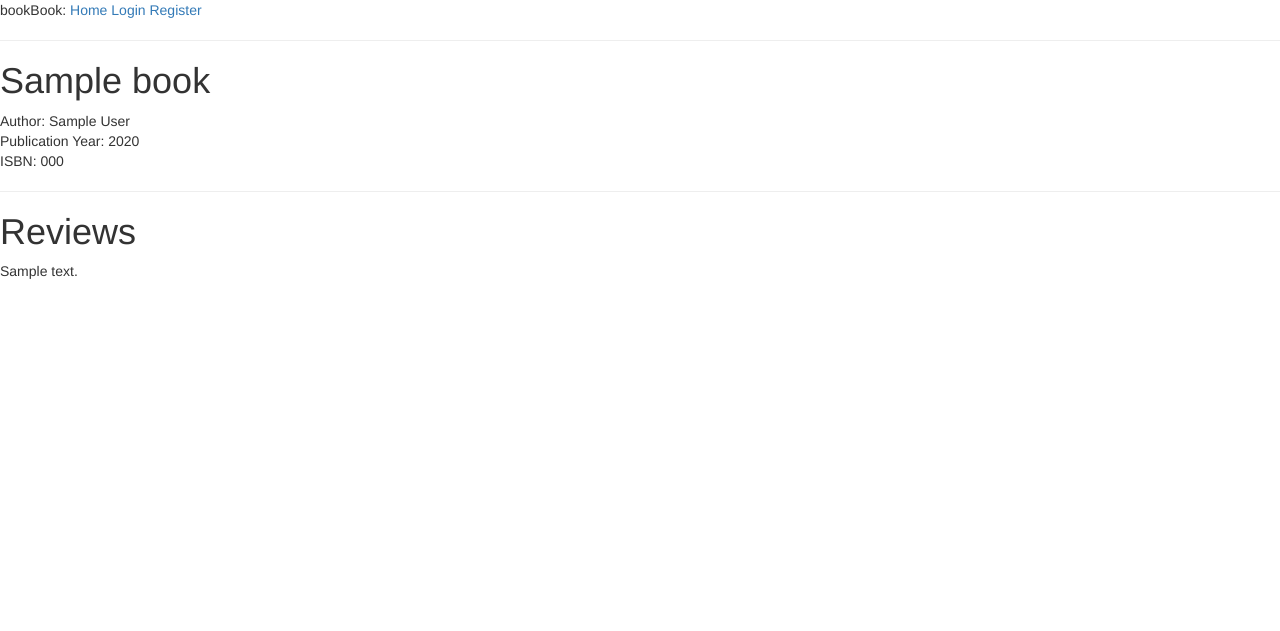
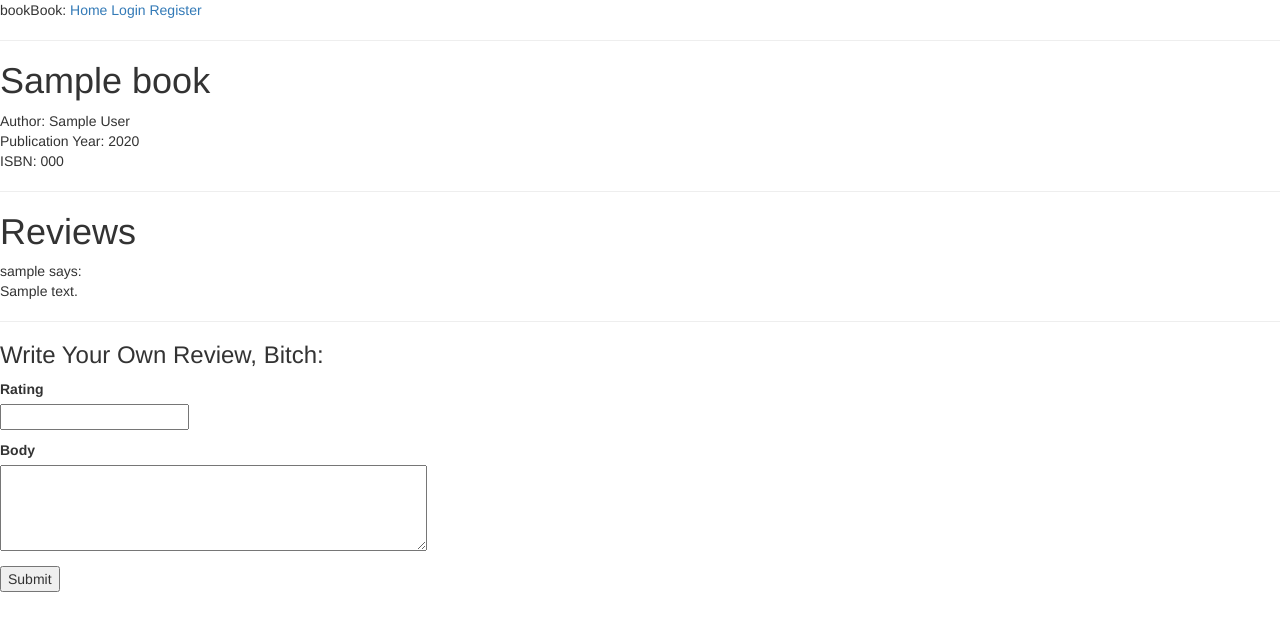
Before and after one commit to e2nguyen/bookBook, a Flask app: template templates/book.html in a window 1280 px wide. Shown: the top 631 px of the page. Run offline with Flask 2, Linux system fonts and the light colour scheme; the template is opened without the code that fills it: most values are stand-ins (such as "Sample title", 1, 10 or a date in 2020); form fields are guessed from the names that the template uses; some libraries are stand-ins or nearby versions.

Commit message:
Added review submission form

```diff
--- a/models.py
+++ b/models.py
@@ -45,6 +45,7 @@ class Book(Base):
 class Review(Base):
   __tablename__='reviews'
   id = Column(Integer, primary_key=True)
+  rating = Column(String(10))
   body = Column(String(500))
   user_id = Column(Integer, ForeignKey('users.id'))
   book_id = Column(Integer, ForeignKey('books2.id'))
--- a/templates/_review.html
+++ b/templates/_review.html
@@ -1,7 +1,5 @@
 <!--Uses variables: review-->
-<table>
-        <tr valign="top">
 
-            <td>{{ review.body }}</td>
-        </tr>
-</table>
+<tr valign="top">
+    <td>{{ review.user.username }} says: <br>{{ review.body }}</td>
+</tr>
--- /dev/null
+++ b/templates/_reviewForm.html
@@ -0,0 +1,20 @@
+<form action="" method="post">
+    {{ form.hidden_tag() }}
+    <p>
+        {{ form.rating.label }} <br>
+        {{ form.rating }} <br>
+        {% for error in form.rating.errors %}
+        <span style="color: red;">[{{ error }}]</span>
+        {% endfor %}
+    </p>
+    <p>
+        {{ form.body.label }}<br>
+        {{ form.body(cols=50, rows=4) }}<br>
+        {% for error in form.body.errors %}
+        <span style="color: red;">[{{ error }}]</span>
+        {% endfor %}
+    </p>
+    <p>
+        {{ form.submit() }}
+    </p>
+</form>
--- a/templates/book.html
+++ b/templates/book.html
@@ -16,7 +16,13 @@
 </table>
 <hr>
 <h1>Reviews</h1>
+<table>
 {% for review in reviews %}
     {% include '_review.html' %}
 {% endfor %}
+</table>
+<hr>
+<h3>Write Your Own Review, Bitch: </h3>
+{% include '_reviewForm.html' %}
+
 {% endblock %}
```
Also changed, not shown: forms.py (+12 -2 lines), routes.py (+20 -12 lines).
